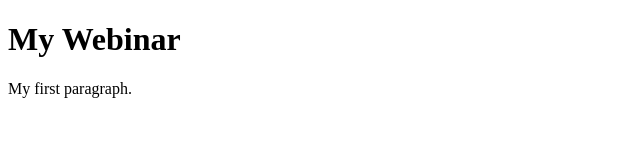
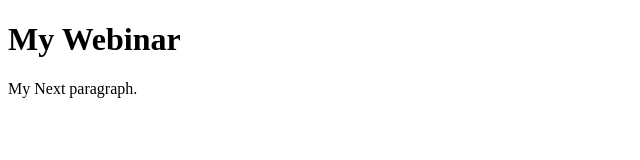
Before and after one commit to sushmaditiss/Webinar, a plain HTML site: page index.html in a window 1280 px wide. Shown: the full height of the page, 0-640 px from the left. Drawn offline with Linux system fonts and the light colour scheme.

Commit message:
File done

```diff
--- a/index.html
+++ b/index.html
@@ -4,7 +4,7 @@
 
 <h1>My Webinar</h1>
 
-<p>My first paragraph.</p>
+<p>My Next  paragraph.</p>
 
 </body>
 </html>
```
